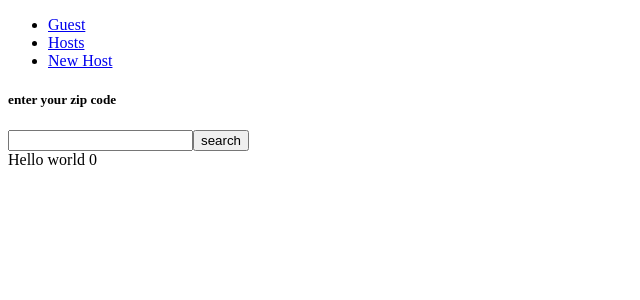
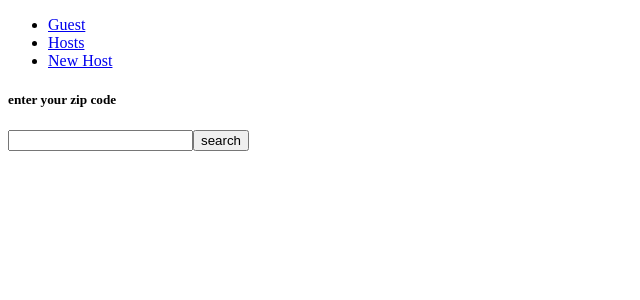
Before and after one commit to octohotdogs/Wyft, a React app: page / in a window 1280 px wide. Shown: the top 300 px of the page, without its empty margins (0-640 px from the left). Built offline with nearby package versions, Linux system fonts and the light colour scheme; the HTML template or start-up script is replaced by a standard one.

Commit message:
render session item

```diff
--- a/client/src/components/GuestDash.jsx
+++ b/client/src/components/GuestDash.jsx
@@ -23,6 +23,7 @@ class GuestDashboard extends React.Component {
 
   search() {
     this.props.searchZip(this.state.zipCode, (data) => {
+      console.log(data);
       this.setState({sessions: data});
     });
   }
--- a/client/src/components/SessionsList.jsx
+++ b/client/src/components/SessionsList.jsx
@@ -1,10 +1,10 @@
 import React from 'react';
+import SessionsListItem from './SessionsListItem.jsx';
 
 class SessionsList extends React.Component {
 	constructor(props){
 		super(props);
 		this.state = {
-			hide: true,
 			data: []
 		}
 	}
@@ -17,7 +17,11 @@ class SessionsList extends React.Component {
 
 	render(){
 		return (
-			<div>Hello world {this.state.data.length}</div>
+			<div>
+				{
+					this.state.data.map(item => <SessionsListItem key={item.id} data={item}/>)
+				}
+			</div>
 		)
 	}
 }
--- a/client/src/components/SessionsListItem.jsx
+++ b/client/src/components/SessionsListItem.jsx
@@ -0,0 +1,26 @@
+import React from 'react';
+
+class SessionsListItem extends React.Component {
+	constructor(props){
+		super(props);
+		this.state = {
+			data: ''
+		}
+	}
+
+	// componentDidUpdate(prevProps){
+	// 	if(this.props.data !== prevProps.data) {
+	// 		this.setState({data: this.props.data});
+	// 	}
+	// }
+
+	render(){
+		return (
+			<div>
+				<div>Date: {this.props.data.DATE}</div>
+			</div>
+		)
+	}
+}
+
+export default SessionsListItem;
```
